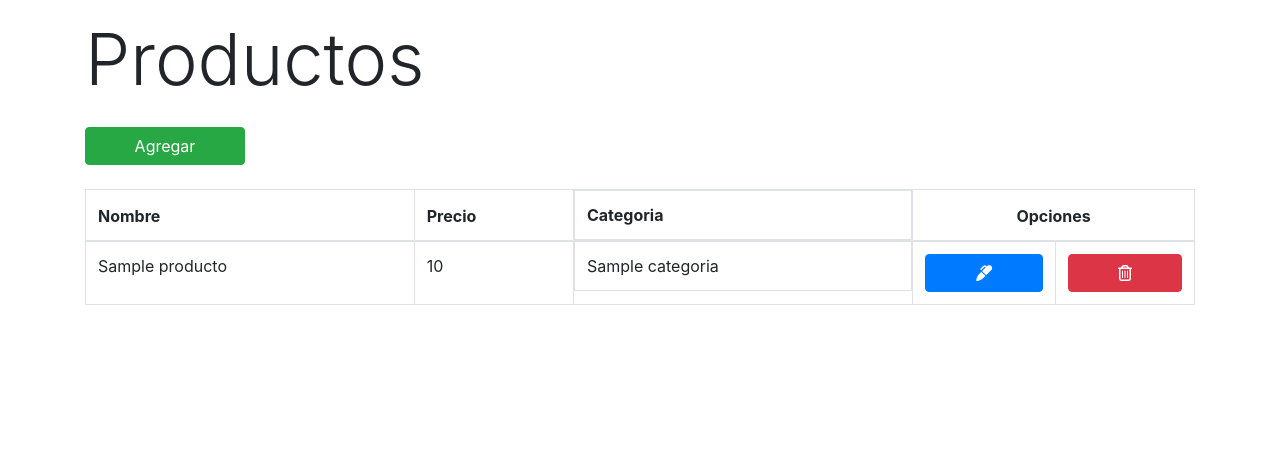
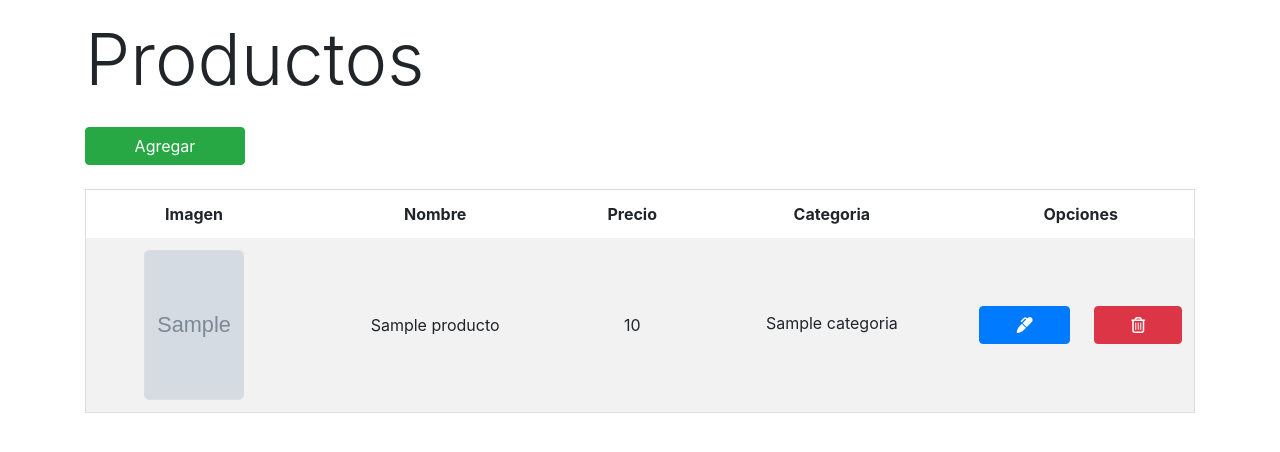
Before and after one commit to Catrisa/dvShop, a PHP site: the page made by views/producto/ver.php in a window 1280 px wide. Shown: the part 176-628 px from the top of the page. Run offline with PHP 8.4, Linux system fonts and the light colour scheme; the template is opened without the code that fills it: most values are stand-ins (such as "Sample title", 1, 10 or a date in 2020); some libraries are stand-ins or nearby versions.

Commit message:
Imagen agregada a la lista de productos

```diff
--- a/assets/css/style.css
+++ b/assets/css/style.css
@@ -44,6 +44,19 @@ nav{
     font-weight: 500;
 }
 
-.card-img{
-
+.img-lista-productos{
+    height: 150px;
+    width: 100px;
+    border: 1px solid #ddd;
+    border-radius: 5px;
 }
+.tr-lista-productos > td{
+    border: none;
+}
+.tabla-lista-productos{
+    border: 1px solid #ddd;
+}
+.tabla-lista-productos thead th{
+    text-align: center;
+    border: none!important;
+}
--- a/controllers/UsuarioController.php
+++ b/controllers/UsuarioController.php
@@ -72,7 +72,7 @@ class UsuarioController {
         if($resultadoLogin){
             $_SESSION["identity"] = $resultadoLogin;
             $_SESSION["login"]["flag"] = true;
-            $_SESSION["login"]["message"] = "Bienvenido ".$resultadoLogin->nombre." ".$resultadoLogin->apellido."!" ;
+            $_SESSION["login"]["message"] = "Bienvenido ".ucfirst($resultadoLogin->nombre)." ".ucfirst($resultadoLogin->apellido)."!" ;
 
             header("Location: ".base_url."index.php?controller=producto&action=index");
         }else{
--- a/views/producto/ver.php
+++ b/views/producto/ver.php
@@ -15,7 +15,7 @@
         }
         if( isset($_SESSION["login"]) && $_SESSION["login"]["flag"] ){
             echo '<div class="col-12">';
-                echo Utils::alert($_SESSION["login"]["message"],"Tiene permisos de Administrador");
+                echo Utils::alert($_SESSION["login"]["message"],"Tenes permisos de Administrador");
             echo '</div>';
             unset ($_SESSION["login"]);
         }
@@ -42,25 +42,29 @@
         </div>
 
         <div class="col-12">
-        <table class="table table-hover table-bordered">
+        <table class="table table-striped tabla-lista-productos">
             <thead>
                 <tr>
+                    <th class="d-none d-md-block ">Imagen</th>
                     <th>Nombre</th>
                     <th>Precio</th>
-                    <th class="d-none d-md-block" >Categoria</th>
+                    <th class="d-none d-md-block">Categoria</th>
                     <th colspan="2" class="text-center">Opciones</th>
                 </tr>
             </thead>
             <tbody>
                 <?php foreach($productos as $producto): ?>
-                    <tr>
-                        <td><?=ucfirst($producto->nombre)?></td>
-                        <td><?=ucfirst($producto->precio)?></td>
-                        <td class="d-none d-md-block "><?=$producto->categoria?></td>
-                        <td>
+                    <tr class="tr-lista-productos">
+                        <td class="align-middle text-center d-none d-md-block ">
+                            <img src="<?=base_url."uploads/images/".$producto->imagen?>" alt="<?=$producto->nombre?>" class="img-fluid img-lista-productos">
+                        </td>
+                        <td class="align-middle text-center"><?=ucfirst($producto->nombre)?></td>
+                        <td class="align-middle text-center"><?=ucfirst($producto->precio)?></td>
+                        <td class="align-middle text-center d-none d-md-block "><?=$producto->categoria?></td>
+                        <td class="align-middle text-center">
                             <a class="btn btn-primary btn-block" href="<?=base_url.'index.php?controller=producto&action=edit&id='.$producto->id?>"><i class="fas fa-marker"></i></a>
                         </td>
-                        <td>
+                        <td class="align-middle text-center">
                             <a class="btn btn-danger btn-block" href="<?=base_url.'index.php?controller=producto&action=delete&id='.$producto->id?>"><i class="far fa-trash-alt"></i></a>
                         </td>
                     </tr>
```
